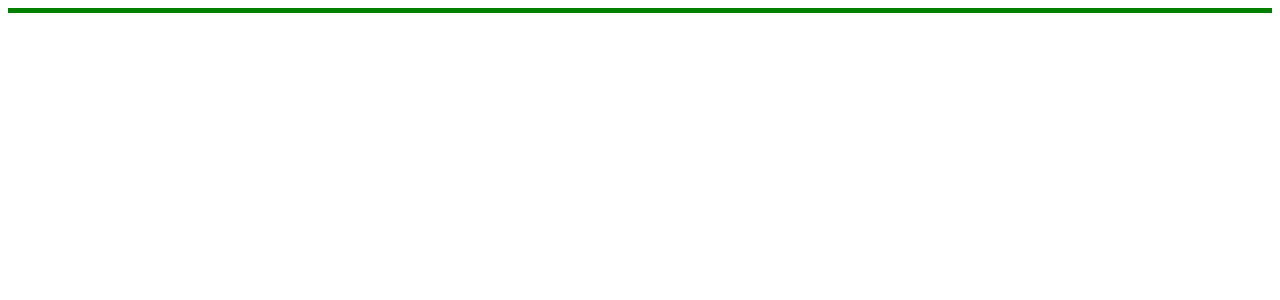
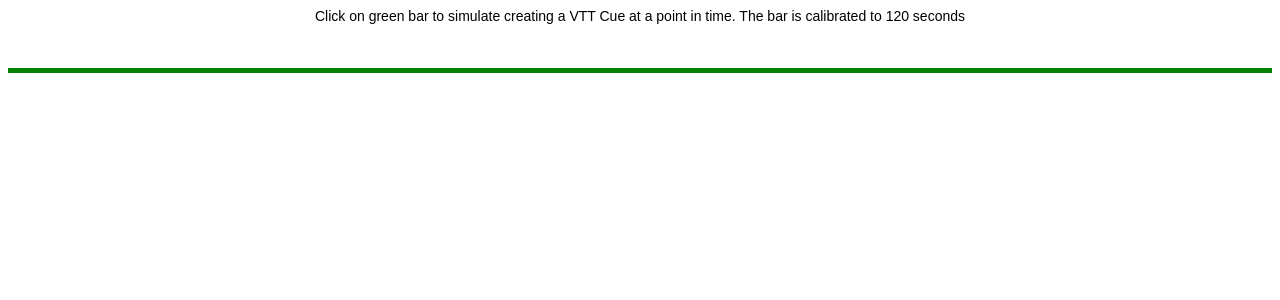
Before and after one commit to superbooty/vtt-creator, a Vue app: page / in a window 1280 px wide. Shown: the top 300 px of the page. Built offline with nearby package versions, Linux system fonts and the light colour scheme.

Commit message:
adding spacing

```diff
--- a/src/App.vue
+++ b/src/App.vue
@@ -1,10 +1,10 @@
 <template>
-
+  <div class="notice">Click on green bar to simulate creating a VTT Cue at a point in time. The bar is calibrated to 120 seconds</div>
   <div class="header" @click="addCuePointer">
     <div class="builder-tester" :class="{'active': cue.active}"
       v-bind:style="{left: cue.leftPos}" v-for="cue in cueList"
       :key="cue.id" @click.stop="activateCue($event, cue.id)">
-      <span v-if="cue.active" >{{cue.startTime}}</span>
+      <span v-if="cue.active" >{{cue.startTime}} secs</span>
       <button class="cue-creator"></button>
       <cue-builder v-if="cue.active" @click.stop.prevent></cue-builder>
     </div>
@@ -73,6 +73,14 @@ export default {
 .floating {
   position: absolute;
 }
+.notice {
+  justify-content: center;
+  text-align: center;
+  font-size: 14px;
+  font-family: arial;
+  line-height: 16px;
+  height: 40px;
+}
 #app {
   font-family: Avenir, Helvetica, Arial, sans-serif;
   -webkit-font-smoothing: antialiased;
@@ -83,6 +91,7 @@ export default {
   .header {
     display: flex;
     position: relative;
+    top: 20px;
     height: 5px;
     width: 100%;
     background: green;
@@ -90,18 +99,20 @@ export default {
     span {
       position: absolute;
       left: -18px;
-      top: 12px;
+      top: -20px;
       background: #509b4e;
-      font-size: 13px;
+      font-size: 12px;
       font-weight: 700;
       border: 1px solid white;
       padding: 3px;
       border-radius: 5px;
       color: white;
+      white-space: nowrap;
     }
     .builder-tester {
       position: absolute;
       top: -7px;
+      font-family: Arial, Helvetica, sans-serif;
       &.active {
         &::after {
           content: "✔︎";
@@ -111,14 +122,17 @@ export default {
           left: 0px;
           top: 2px;
           font-size: 13px;
+          z-index: 101;
         }
       }
       button {
+        position: absolute;
         border: 1px solid;
         border-radius: 20px;
         width: 20px;
         height: 20px;
         box-sizing: border-box;
+        z-index: 100;
       }
     }
   }
--- a/src/components/VTTCueBuilder.vue
+++ b/src/components/VTTCueBuilder.vue
@@ -143,8 +143,12 @@ export default {
     justify-content: space-around;
     width: 340px;
     position: absolute;
-    top: 40px;
+    top: 30px;
     left: -10px;
+    border: 1px solid #dfdfdf;
+    padding: 30px 0 10px;
+    border-radius: 10px;
+    background: #eeeeee;
     .error {
       display: none;
       &.on {
```
